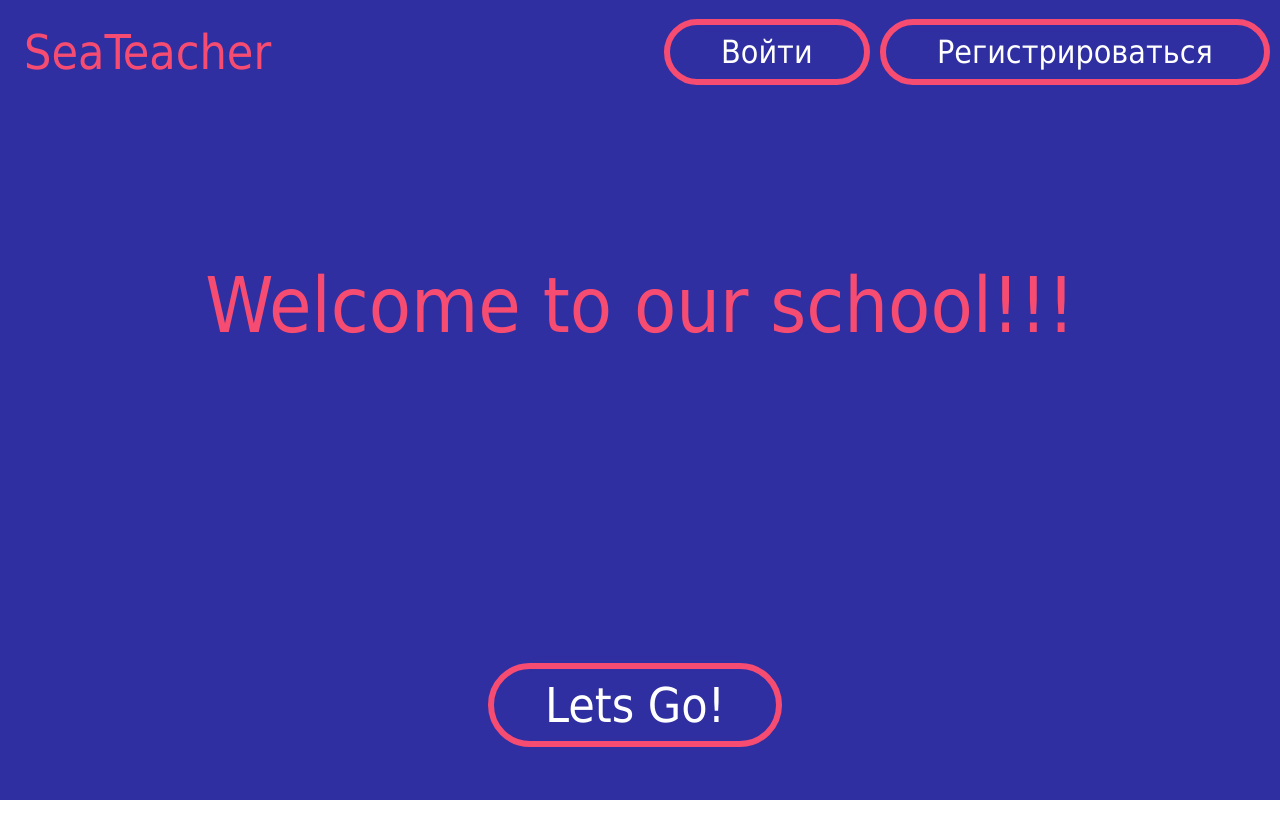
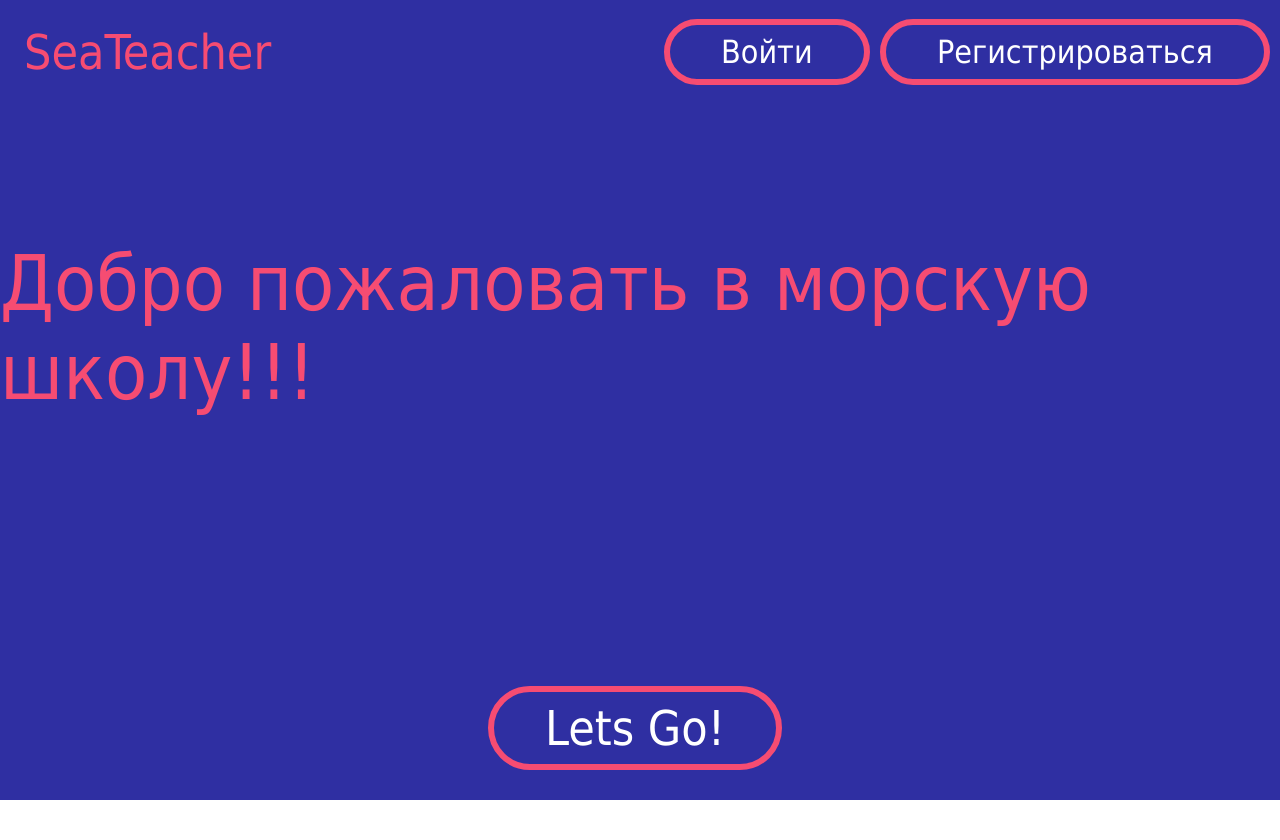
Before and after one commit to colornew/SeaTeacher, a Flask app: page / in a window 1280 px wide. Shown: the top 840 px of the page. Run offline with Flask 2, Linux system fonts and the light colour scheme; parts of the project's set-up code (start-up, migrations or seed data) failed here and were passed over.

Commit message:
Update index.html

```diff
--- a/templates/index.html
+++ b/templates/index.html
@@ -1,7 +1,7 @@
 {% extends 'base.html' %}
 {% block content %}
     <div class="welcome-block">
-        <div class="welcome-string">Welcome to our school!!!</div>
+        <div class="welcome-string">Добро пожаловать в морскую школу!!!</div>
         {% if current_user.is_anonymous %}
             <a href="{{ url_for('registration') }}" class="button">Lets Go!</a>
         {% else %}
```
